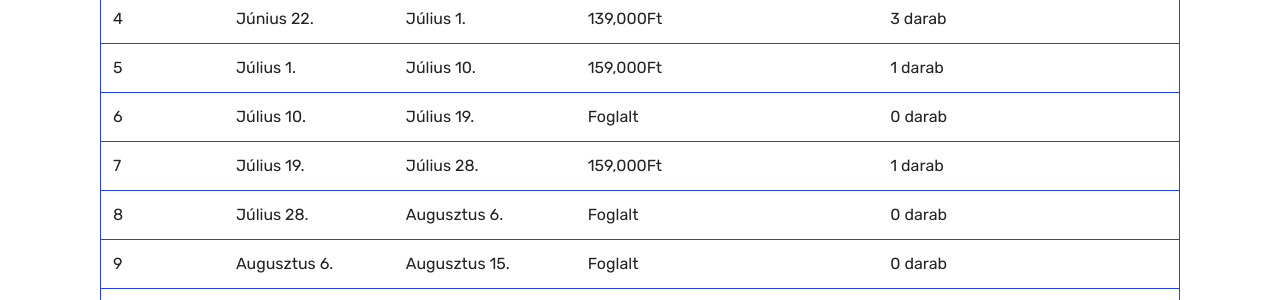
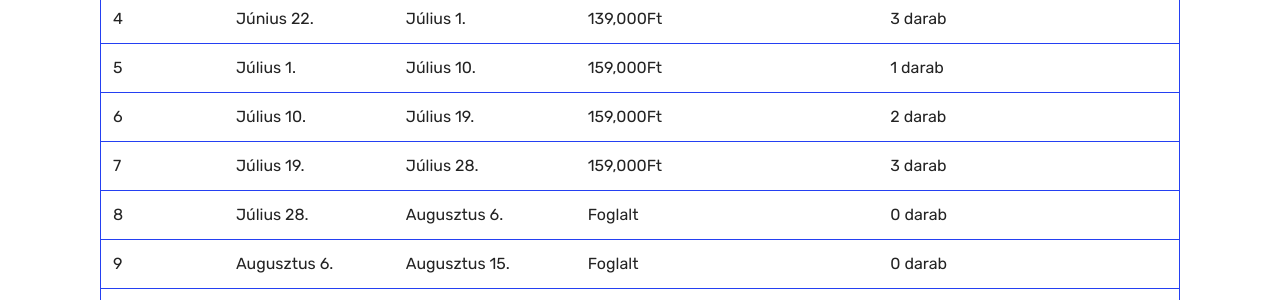
Before and after one commit to marklaszlo9/korinos_new, a Jekyll site: the page built from arak.html, in a window 1280 px wide and 900 px high. Shown: the part 380-680 px from the top of the window. Built offline with Jekyll 4.4.1, drawn with Linux system fonts in a browser that asks for light colours.

Commit message:
Update arak.html

```diff
--- a/arak.html
+++ b/arak.html
@@ -87,13 +87,13 @@
 
 
 
-              <td class="body-item mbr-fonts-style display-7">6</td><td class="body-item mbr-fonts-style display-7">Július 10.</td><td class="body-item mbr-fonts-style display-7">Július 19.</td><td class="body-item mbr-fonts-style display-7">Foglalt</td><td class="body-item mbr-fonts-style display-7">0 darab</td></tr><tr>
+              <td class="body-item mbr-fonts-style display-7">6</td><td class="body-item mbr-fonts-style display-7">Július 10.</td><td class="body-item mbr-fonts-style display-7">Július 19.</td><td class="body-item mbr-fonts-style display-7">159,000Ft</td><td class="body-item mbr-fonts-style display-7">2 darab</td></tr><tr>
 
 
 
 
 
-              <td class="body-item mbr-fonts-style display-7">7</td><td class="body-item mbr-fonts-style display-7">Július 19.</td><td class="body-item mbr-fonts-style display-7">Július 28.</td><td class="body-item mbr-fonts-style display-7">159,000Ft</td><td class="body-item mbr-fonts-style display-7">1 darab</td></tr><tr>
+              <td class="body-item mbr-fonts-style display-7">7</td><td class="body-item mbr-fonts-style display-7">Július 19.</td><td class="body-item mbr-fonts-style display-7">Július 28.</td><td class="body-item mbr-fonts-style display-7">159,000Ft</td><td class="body-item mbr-fonts-style display-7">3 darab</td></tr><tr>
 
 
 
```
